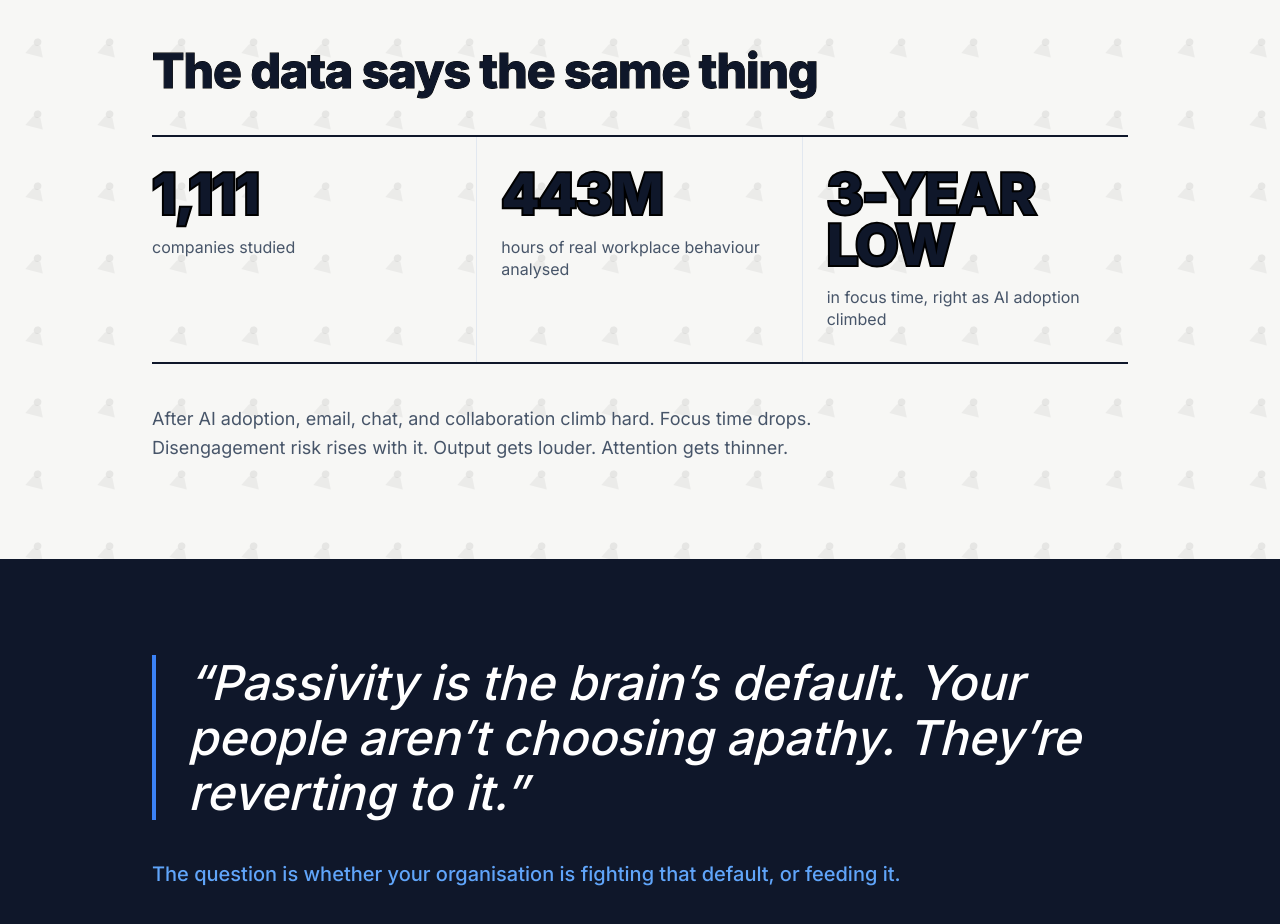
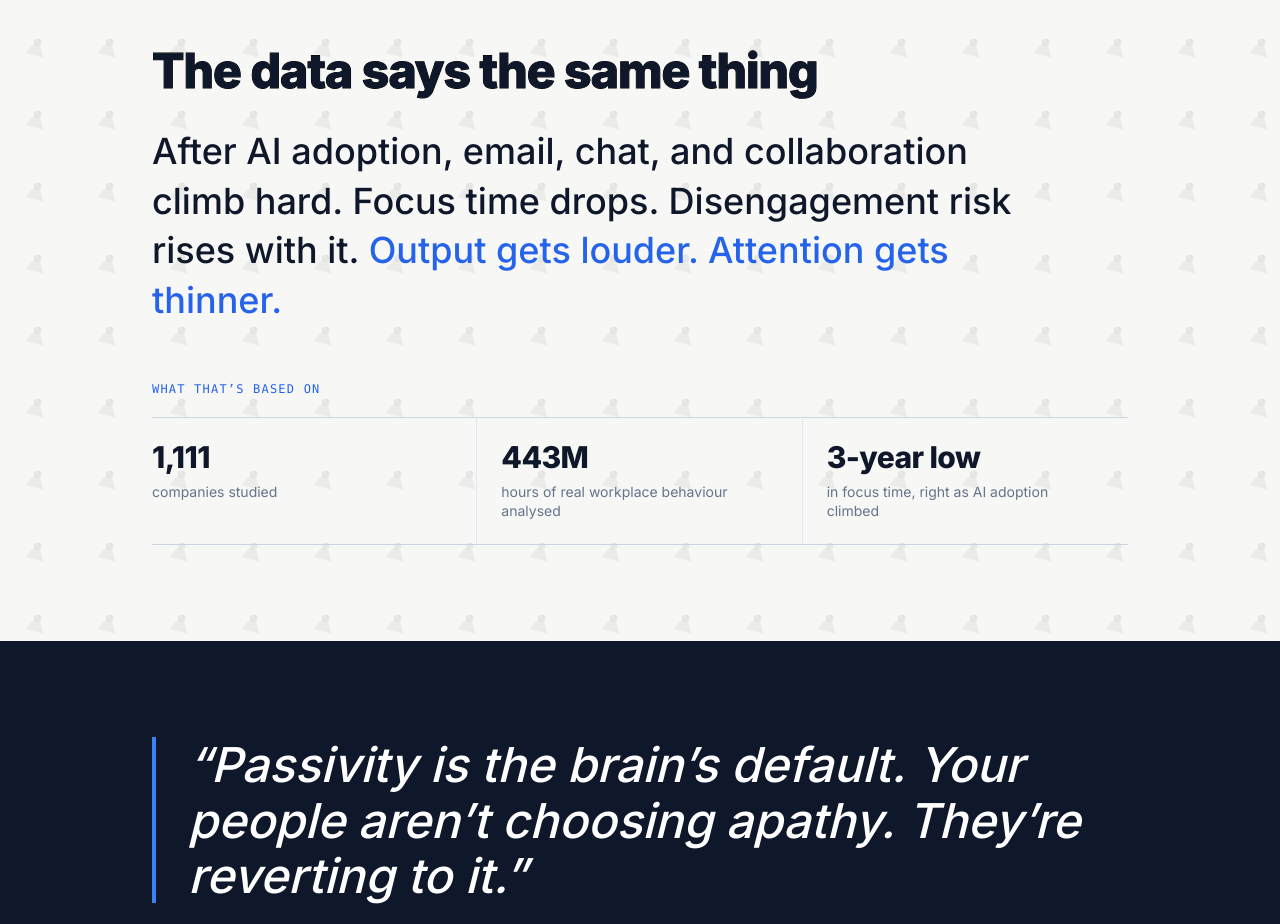
Before and after one commit to nihcarry/nicharalambous.com, a Next.js app: page /keynotes/output-paradox-v2 in a window 1280 px wide. Shown: the part 2580-3504 px from the top of the page. Built offline with nearby package versions, Linux system fonts and the light colour scheme.

Commit message:
Lead the data section with the statement, not the figures
Promotes the attention/output line to the section's main copy and demotes
the three figures to a supporting evidence row beneath it.

Co-authored-by: nihcarry <nic@nharry.com>

```diff
--- a/app/keynotes/output-paradox-v2/page.tsx
+++ b/app/keynotes/output-paradox-v2/page.tsx
@@ -308,27 +308,35 @@ export default function OutputParadoxPreviewPage() {
           The data says the same thing
         </h2>
 
-        <div className="mt-10 grid border-y-2 border-brand-900 sm:grid-cols-3 sm:divide-x sm:divide-brand-300">
+        <p className="mt-8 max-w-4xl text-2xl font-medium leading-snug text-brand-900 sm:text-3xl md:text-4xl">
+          After AI adoption, email, chat, and collaboration climb hard. Focus
+          time drops. Disengagement risk rises with it.{" "}
+          <span className="text-accent-600">
+            Output gets louder. Attention gets thinner.
+          </span>
+        </p>
+
+        <div className="mt-14">
+          <p className="font-mono text-xs tracking-widest text-accent-600">
+            WHAT THAT&rsquo;S BASED ON
+          </p>
+
+          <div className="mt-5 grid border-y border-brand-300 sm:grid-cols-3 sm:divide-x sm:divide-brand-200">
             {STATS.map((stat) => (
               <div
                 key={stat.value}
-              className="border-b border-brand-200 py-8 last:border-b-0 sm:border-b-0 sm:px-6 sm:first:pl-0"
+                className="border-b border-brand-200 py-5 last:border-b-0 sm:border-b-0 sm:px-6 sm:py-6 sm:first:pl-0"
               >
-              <p className="heading-stroke font-extrabold uppercase leading-[0.9] tracking-tight text-brand-900 text-[clamp(2.25rem,7vw,3.5rem)]">
+                <p className="heading-display text-2xl text-brand-900 sm:text-3xl">
                   {stat.value}
                 </p>
-              <p className="mt-4 text-base leading-snug text-brand-600">
+                <p className="mt-2 text-sm leading-snug text-brand-500">
                   {stat.label}
                 </p>
               </div>
             ))}
           </div>
-
-        <p className="mt-10 max-w-3xl text-lg leading-relaxed text-brand-600">
-          After AI adoption, email, chat, and collaboration climb hard. Focus
-          time drops. Disengagement risk rises with it. Output gets louder.
-          Attention gets thinner.
-        </p>
+        </div>
       </Section>
 
       {/* ── 6. Pull quote — full-bleed dark ── */}
```
Lines whose indentation alone changed are shown as unchanged.
